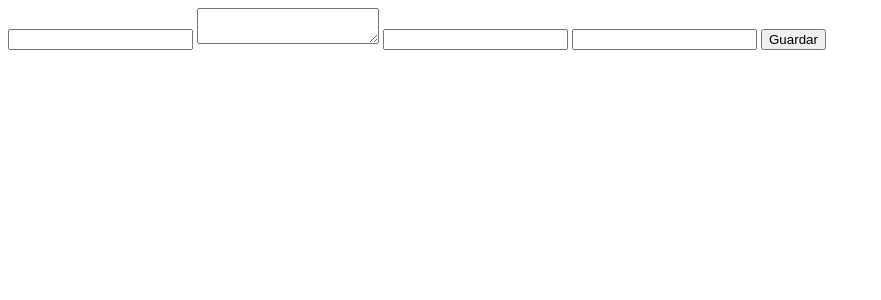
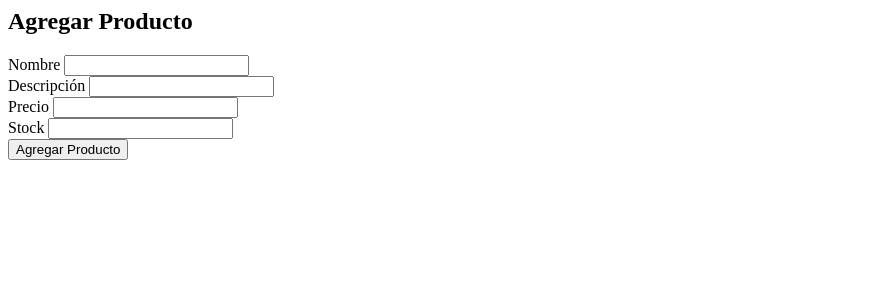
Before and after one commit to julildsm/sistema-productos, a PHP site: page /agregar.php in a window 1280 px wide. Shown: the top 300 px of the page, without its empty margins (0-881 px from the left). Run offline with PHP 8.4, Linux system fonts and the light colour scheme; the visitor is signed in with stand-in values (Sample User, id 1).

Commit message:
Arreglando agregar.php

```diff
--- a/agregar.php
+++ b/agregar.php
@@ -8,6 +8,7 @@
 $conexion = $database->conectar();
 
 $producto = new producto($conexion);
+$mensaje="";
 
 if ($_POST) {
     $producto->crear(
@@ -16,21 +17,48 @@
         $_POST['precio'],
         $_POST['stock']
     );
-
-    header("location: index.php");
+   if ($resultado){
+      header("location: index.php");
+   }else{
+    $mesnaje="Error al agregar";
+   }
 }
 ?>
-
+<h2>Agregar Producto</h2>
+<?php
+if($mensaje){
+    echo "<div class='alert alert-info'>$mensaje</div>";
+}
+?>
 <form method="POST">
-
-    <input type="text" name="nombre">
-
-    <textarea name="descripcion"></textarea>
-
-    <input type="number" step="0.01" name="precio">
-
-    <input type="number" name="stock">
-
-    <button type="submit">Guardar</button>
-
+    <div class="mb-3">
+        <label class="form-label">Nombre</label>
+        <input type="text"
+               name="nombre"
+               class="form-control">
+    </div>
+    <div class="mb-3">
+        <label class="form-label">Descripción</label>
+        <input type="text"
+               name="descripcion"
+               class="form-control">
+    </div>
+    <div class="mb-3">
+        <label class="form-label">Precio</label>
+        <input type="number"
+               name="precio"
+               class="form-control">
+    </div>
+    <div class="mb-3">
+        <label class="form-label">Stock</label>
+        <input type="number"
+               name="stock"
+               class="form-control">
+    </div>
+    <button class="btn btn-primary">
+        Agregar Producto
+    </button>
 </form>
+<?php
+include 'includes/footer.php';
+?>
```
